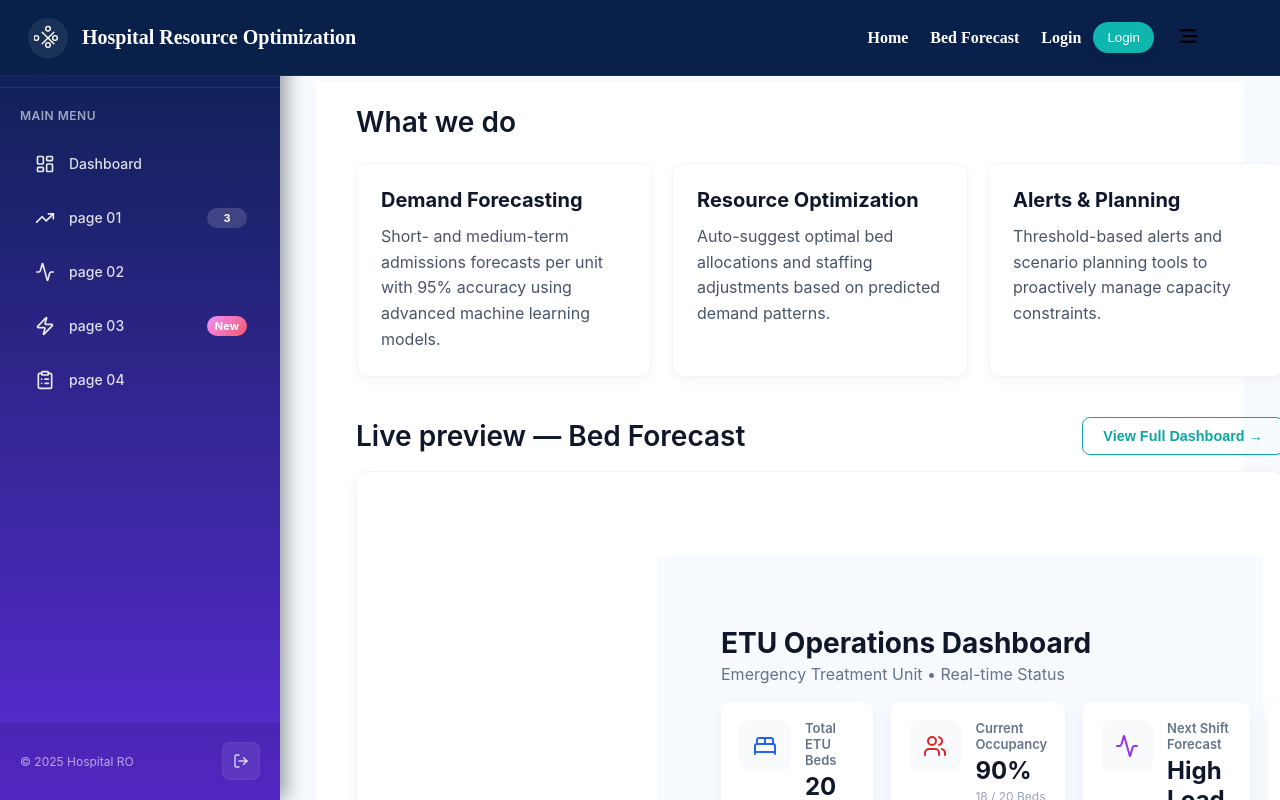
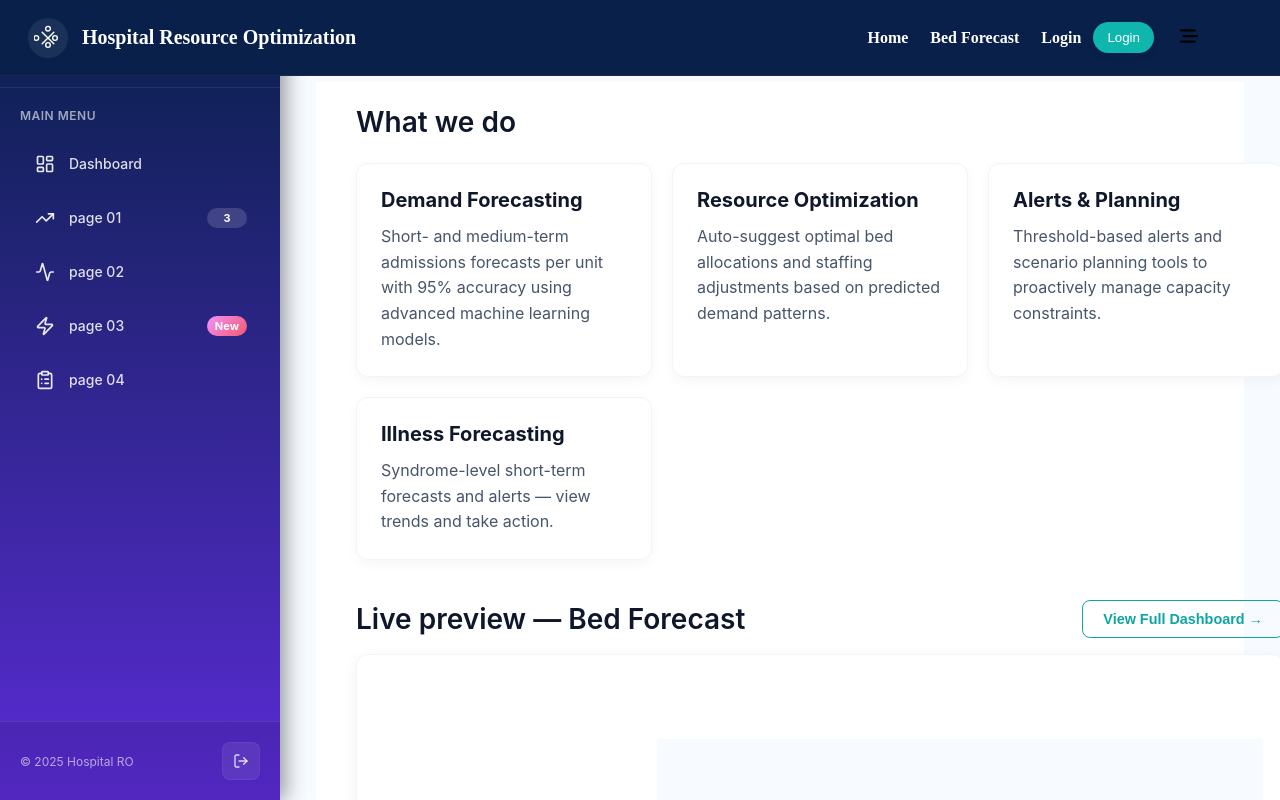
Before and after one commit to Methsan18/Hospital-Resource-Optimization-and-Demand-Forecasting-System, a React (Create React App) app in the folder frontend/: page / in a window 1280 px wide. Shown: the top 800 px of the page. Built offline with nearby package versions, Linux system fonts and the light colour scheme.

Commit message:
Update Home.jsx

```diff
--- a/frontend/src/home/Home.jsx
+++ b/frontend/src/home/Home.jsx
@@ -146,6 +146,41 @@ export default function Home() {
                 Threshold-based alerts and scenario planning tools to proactively manage capacity constraints.
               </p>
             </div>
+            <div
+              onClick={() => navigate('/illness-dashboard')}
+              style={{
+                background: '#fff',
+                padding: 24,
+                borderRadius: 12,
+                boxShadow: '0 4px 12px rgba(0,0,0,0.04)',
+                border: '1px solid #f1f5f9',
+                cursor: 'pointer',
+                transition: 'transform 0.2s ease, box-shadow 0.2s ease'
+              }}
+              onMouseEnter={(e) => {
+                e.currentTarget.style.transform = 'translateY(-4px)';
+                e.currentTarget.style.boxShadow = '0 8px 24px rgba(0,0,0,0.08)';
+              }}
+              onMouseLeave={(e) => {
+                e.currentTarget.style.transform = 'translateY(0)';
+                e.currentTarget.style.boxShadow = '0 4px 12px rgba(0,0,0,0.04)';
+              }}
+            >
+              <h3 style={{
+                margin: '0 0 12px',
+                fontSize: '1.25rem',
+                color: '#0f172a'
+              }}>
+                Illness Forecasting
+              </h3>
+              <p style={{
+                margin: 0,
+                color: '#475569',
+                lineHeight: 1.6
+              }}>
+                Syndrome-level short-term forecasts and alerts — view trends and take action.
+              </p>
+            </div>
           </div>
         </section>
 
```
